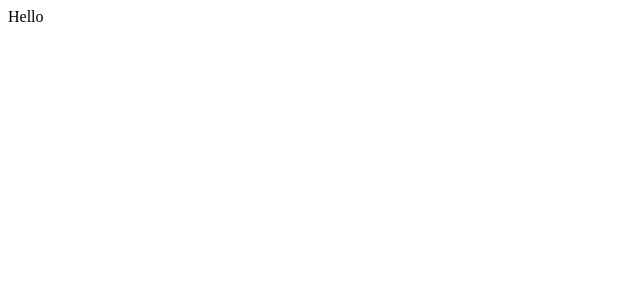
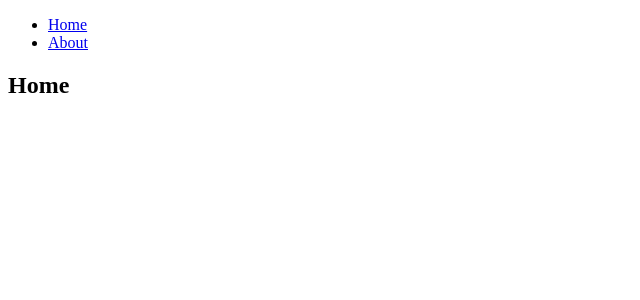
Before and after one commit to sarassaura/multiplays, a Nuxt app: page / in a window 1280 px wide. Shown: the top 300 px of the page, without its empty margins (0-640 px from the left). Built offline with nearby package versions, Linux system fonts and the light colour scheme.

Commit message:
first steps

```diff
--- a/app.vue
+++ /dev/null
@@ -1,3 +0,0 @@
-<template>
-  Hello
-</template>
--- /dev/null
+++ b/layouts/default.vue
@@ -0,0 +1,23 @@
+<template>
+    <div>
+        <header>
+            <nav>
+                <ul>
+                    <li><NuxtLink to="/">Home</NuxtLink></li>
+                    <li><NuxtLink to="/about">About</NuxtLink></li>
+                </ul>
+            </nav>
+        </header>
+        <slot />
+    </div>
+</template>
+
+  <script lang="ts" setup>
+
+  </script>
+
+
+
+  <style>
+
+  </style>
--- a/nuxt.config.ts
+++ b/nuxt.config.ts
@@ -1,4 +1,7 @@
 // https://nuxt.com/docs/api/configuration/nuxt-config
 export default defineNuxtConfig({
-  devtools: { enabled: true }
-})
+	typescript: {
+		shim: false
+	},
+	devtools: { enabled: true }
+});
--- /dev/null
+++ b/pages/about.vue
@@ -0,0 +1,15 @@
+<template>
+  <div>
+    <h2>About</h2>
+  </div>
+</template>
+
+<script lang="ts" setup>
+
+</script>
+
+
+
+<style>
+
+</style>
--- /dev/null
+++ b/pages/index.vue
@@ -0,0 +1,15 @@
+<template>
+  <div>
+    <h2>Home</h2>
+  </div>
+</template>
+
+<script lang="ts" setup>
+
+</script>
+
+
+
+<style>
+
+</style>
```
